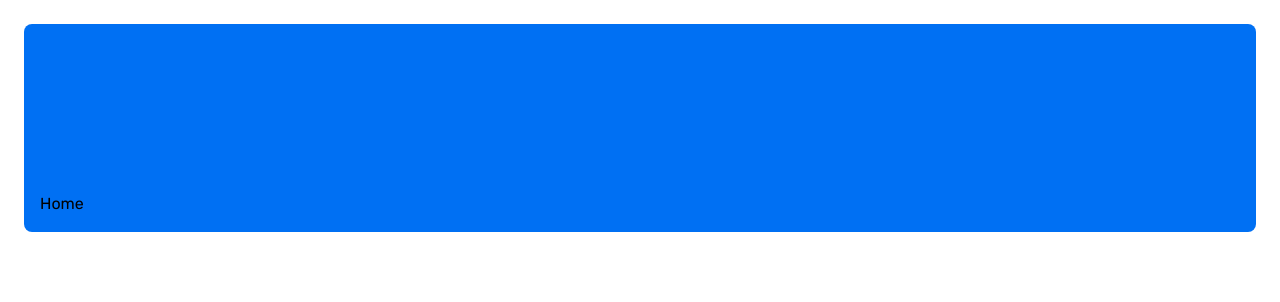
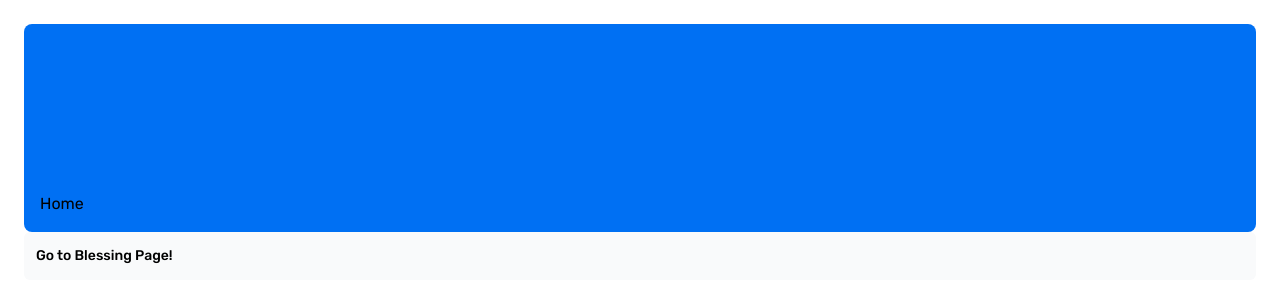
Before and after one commit to maprangnaveya/nextjs-blessing-birthday-base, a Next.js app: page / in a window 1280 px wide. Shown: the top 302 px of the page. Built offline with nearby package versions, Linux system fonts and the light colour scheme; a web font is replaced by a local one.

Commit message:
Quick add go to blessing page button at Homepage.

```diff
--- a/app/page.tsx
+++ b/app/page.tsx
@@ -1,4 +1,4 @@
-
+import Link from 'next/link';
 
 export default function Page() {
   return (
@@ -6,6 +6,15 @@ export default function Page() {
       <div className="flex h-20 shrink-0 items-end rounded-lg bg-blue-500 p-4 md:h-52">
         Home
       </div>
+      <Link
+        href="/blessings"
+        className={
+          "flex h-[48px] grow items-center justify-center gap-2 rounded-md bg-gray-50 p-3 text-sm font-medium hover:bg-sky-100 hover:text-blue-600 md:flex-none md:justify-start md:p-2 md:px-3"
+
+        }
+      >
+        <p className="hidden md:block">Go to Blessing Page!</p>
+      </Link>
     </main>
   );
 }
```
